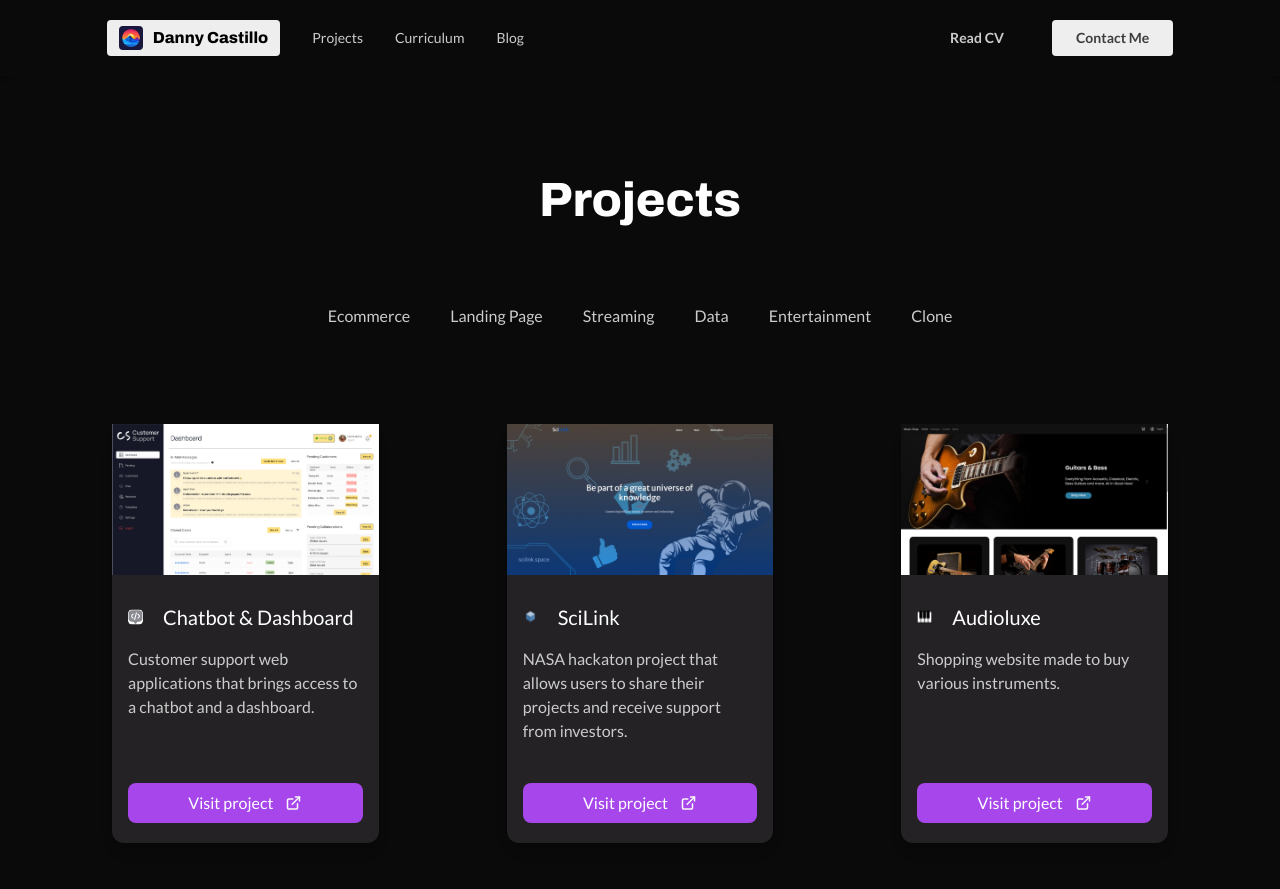
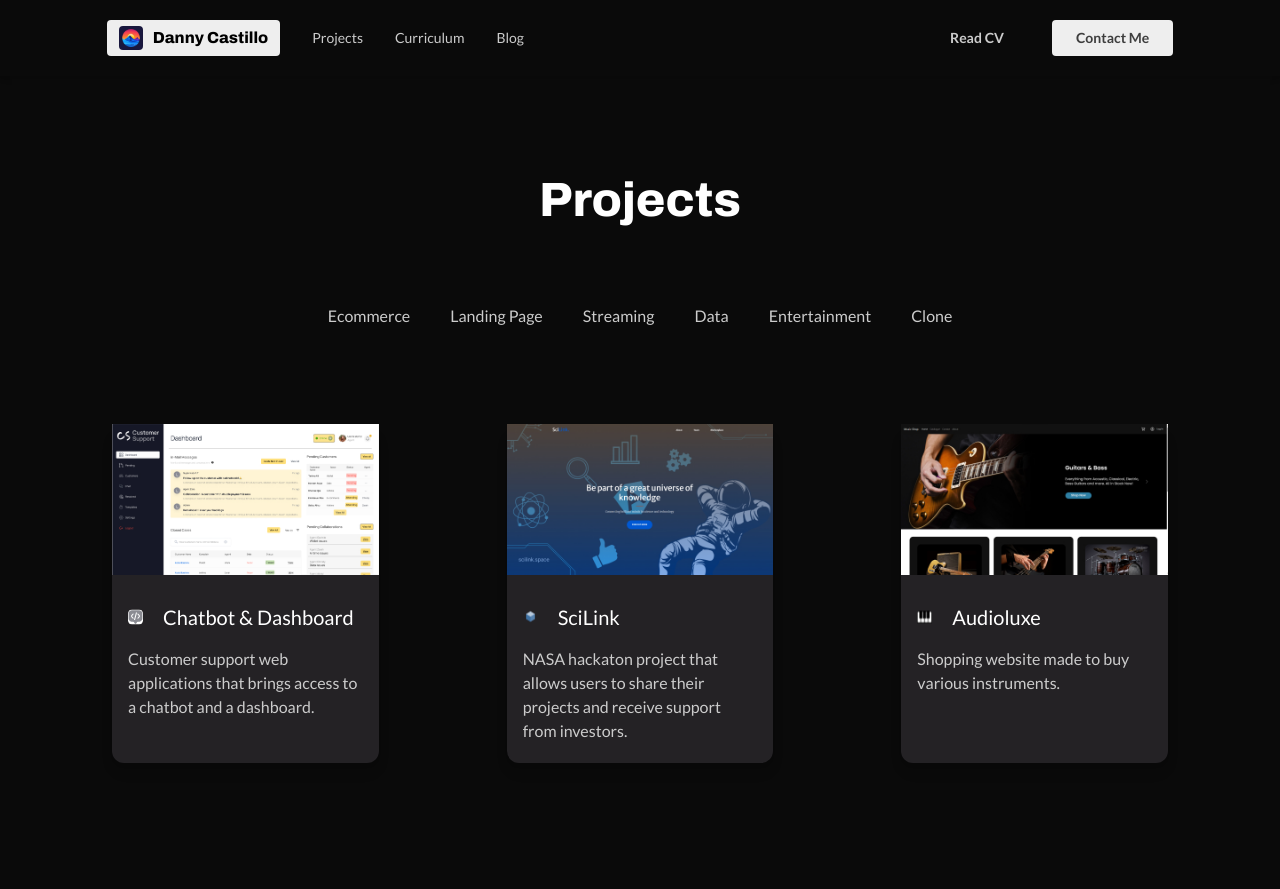
Before and after one commit to dannycastilloo/portfolio, a React (Vite) app: page /projects in a window 1280 px wide. Shown: the top 889 px of the page. Built offline with nearby package versions, Linux system fonts and the light colour scheme; the HTML template or start-up script is replaced by a standard one.

Commit message:
Update ProjectCard.jsx

```diff
--- a/src/components/ProjectCard.jsx
+++ b/src/components/ProjectCard.jsx
@@ -12,10 +12,6 @@ function ProjectCard({ title, poster, logo, description, url }) {
 
                 <p className="text-gray1 h-20 md:h-24">{description}</p>
 
-                <a target="_blank" href={url} className="bg-purple1 flex gap-3 justify-center items-center rounded-lg text-white mt-6 py-2 font-medium hover:bg-purple2 cursor-pointer hover:py-3 transition-all duration-500">
-                    Visit project
-                    <img src="./icons/external_link.svg" alt="See project" title="See project" />
-                </a>
             </div>
         </div>
     )
```
